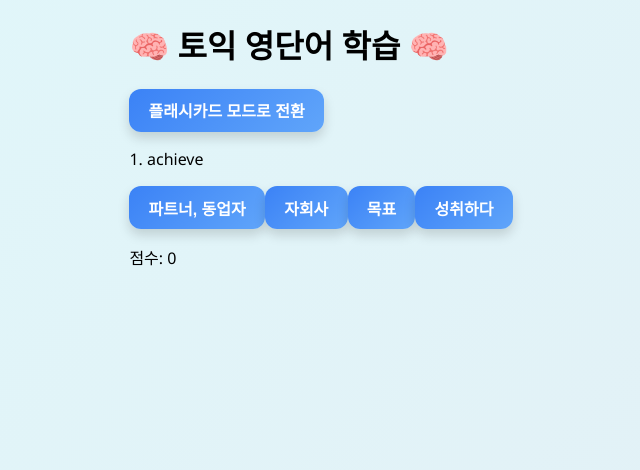
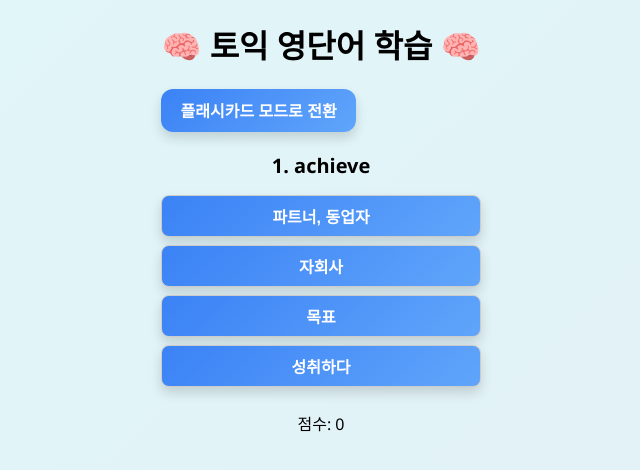
Before and after one commit to youngmumi/TOEIC-Word-Web, a React (Create React App) app: page / in a window 1280 px wide. Both pictures are taken after a click on the button "테스트 모드로 전환". Shown: the top 470 px of the page, without its empty margins (319-959 px from the left). Built offline with nearby package versions, Linux system fonts and the light colour scheme.

Commit message:
testmode 수정

```diff
--- a/src/components/TestMode.jsx
+++ b/src/components/TestMode.jsx
@@ -1,5 +1,6 @@
 import React, { useState } from "react";
 import wordList from "../data/wordList";
+import "../styles/TestMode.css"
 
 const shuffle = (arr) => [...arr].sort(() => Math.random() - 0.5);
 
@@ -31,23 +32,23 @@
   };
 
   return (
-    <div className="max-w-md mx-auto text-center">
-      <p className="text-lg font-semibold mb-4">
+    <div className="test-container">
+      <p className="test-question">
         {index + 1}. {currentWord.english}
       </p>
-      <div className="space-y-2">
+      <div>
         {choices.map((choice) => (
           <button
             key={choice}
             onClick={() => handleSelect(choice)}
-            className={`w-full p-2 rounded border ${
+            className={`test-choice ${
               showAnswer
                 ? choice === currentWord.korean
-                  ? "bg-green-200"
+                  ? "correct"
                   : choice === selected
-                  ? "bg-red-200"
-                  : "bg-white"
-                : "bg-blue-50 hover:bg-blue-100"
+                  ? "wrong"
+                  : ""
+                : ""
             }`}
             disabled={showAnswer}
           >
@@ -56,17 +57,12 @@
         ))}
       </div>
       {showAnswer && (
-        <div className="mt-4">
+        <div className="test-answer">
           <p>정답: <strong>{currentWord.korean}</strong></p>
-          <button
-            onClick={nextQuestion}
-            className="mt-2 bg-black text-white px-4 py-1 rounded"
-          >
-            다음
-          </button>
+          <button onClick={nextQuestion} className="test-next-btn">다음</button>
         </div>
       )}
-      <p className="mt-4">점수: {score}</p>
+      <p className="test-score">점수: {score}</p>
     </div>
   );
 };
--- a/src/data/wordList.js
+++ b/src/data/wordList.js
@@ -50,6 +50,8 @@
   { english: "responsibility", korean: "책임" },
   { english: "schedule", korean: "일정, 일정 잡다" },
   { english: "strategy", korean: "전략" },
+
+
 
   { english: "account", korean: "계좌, 설명하다" },
   { english: "acquire", korean: "획득하다" },
--- /dev/null
+++ b/src/styles/TestMode.css
@@ -0,0 +1,51 @@
+.test-container {
+    max-width: 400px;
+    margin: 0 auto;
+    text-align: center;
+  }
+
+  .test-question {
+    font-size: 1.25rem;
+    font-weight: 600;
+    margin-bottom: 1rem;
+  }
+
+  .test-choice {
+    width: 100%;
+    padding: 0.5rem;
+    margin-bottom: 0.5rem;
+    border-radius: 0.5rem;
+    border: 1px solid #ccc;
+    background-color: #eff6ff;
+    cursor: pointer;
+    transition: background-color 0.2s ease;
+  }
+
+  .test-choice:hover {
+    background-color: #dbeafe;
+  }
+
+  .test-choice.correct {
+    background-color: #bbf7d0;
+  }
+
+  .test-choice.wrong {
+    background-color: #fecaca;
+  }
+
+  .test-answer {
+    margin-top: 1rem;
+  }
+
+  .test-next-btn {
+    margin-top: 0.5rem;
+    background-color: #000;
+    color: #fff;
+    padding: 0.5rem 1rem;
+    border-radius: 0.375rem;
+    cursor: pointer;
+  }
+
+  .test-score {
+    margin-top: 1rem;
+  }
```
